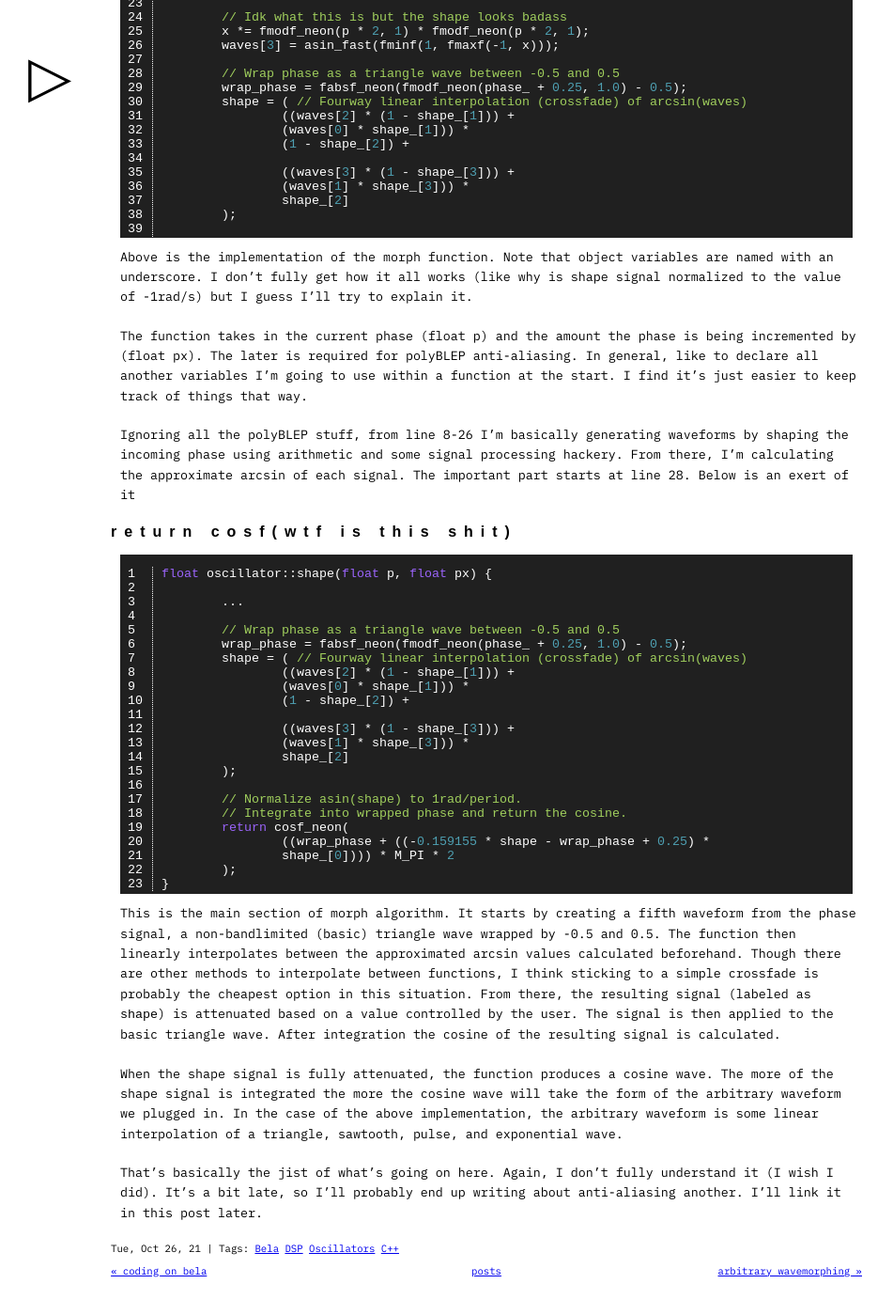
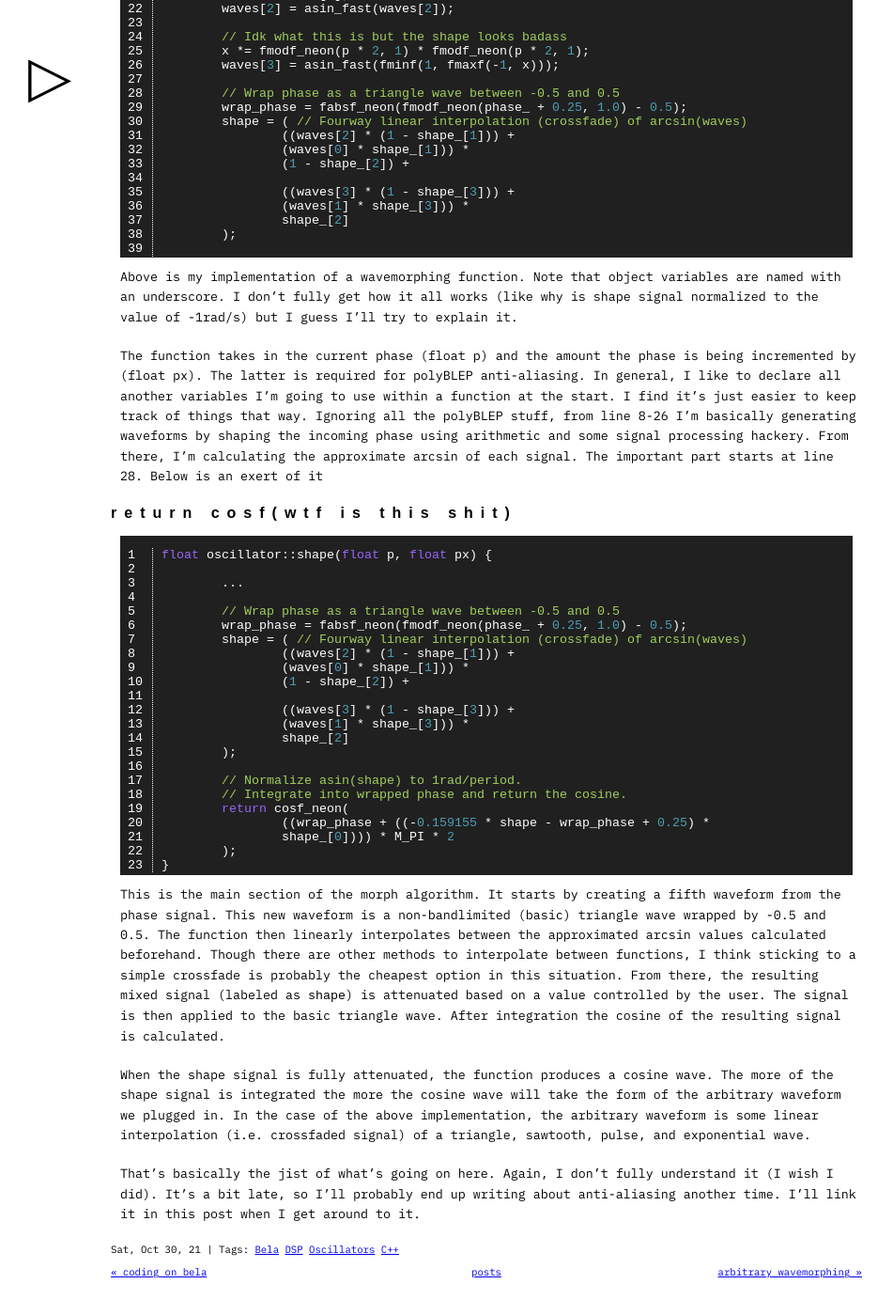
Before and after one commit to cheesoup/GRPH, a Jekyll site: the page built from _posts/2021-10-30-arbitrary-wavemorphing.md, in a window 1280 px wide and 1400 px high, scrolled down 1247 px. Shown: the whole window at 94% size, without its empty margins (0-951 px from the left). Built offline with Jekyll 4.4.1, drawn with Linux system fonts in a browser that asks for light colours; some web fonts are replaced; some of the changed text lies outside the part shown.

Commit message:
Fixing typos

```diff
--- a/_posts/2021-10-30-arbitrary-wavemorphing.md
+++ b/_posts/2021-10-30-arbitrary-wavemorphing.md
@@ -1,14 +1,14 @@
 ---
 layout: post
 tag: [Bela, DSP, Oscillators, C++]
-date: Oct. 26, 2021
+date: Oct. 30, 2021
 ---
 
-Most of my initial foray into C++ has been spent trying to adapt an oscillator algorithm I had implemented in PureData. It's built on a sort of phase distortion initial implemented by Scott "Acriel" Nordlund for PureData. It's based around the trig identity ``f(x) = arcsin(sin(f(x)))``. Here's a [desmos graph](https://www.desmos.com/calculator/b4ejbqju7m) of said algorithm. I've also included a video of the oscillator viewed through an oscilloscope.
+Most of my initial foray into C++ has been spent trying to adapt an oscillator algorithm I had implemented in PureData. It's based on a sort of phase distortion algorithm by Scott "Acriel" Nordlund for PureData. It uses the trig identity ``f(x) = arcsin(sin(f(x)))`` to morph between a sine wave and an arbitrary waveform of the same periodic length. Here's a [desmos graph](https://www.desmos.com/calculator/b4ejbqju7m) of the algorithm. I've also included a video of the oscillator viewed through an oscilloscope below.
 
 <p style="text-align:center;"><iframe src="https://player.vimeo.com/video/640603019?h=7c31835b32" width="640" height="480" frameborder="0" allow="autoplay; fullscreen; picture-in-picture" allowfullscreen></iframe></p>
 
-My implementation also integrates two anti-aliasing algorithms. I'll probably talk about those in another post.
+The code below also implements the [polyBLEP](http://www.martin-finke.de/blog/articles/audio-plugins-018-polyblep-oscillator/) anti-aliasing technique. There are actually two anti-aliasing algorithms in use within the demo video, but I don't really want to focus on anti-aliasing just yet. I'll probably talk about it in another post.
 
 ## oscillator::shape()
 {% highlight c++ linenos %}
@@ -60,11 +60,9 @@
 }
 {% endhighlight %}
 
-Above is the implementation of the morph function. Note that object variables are named with an underscore. I don't fully get how it all works (like why is shape signal normalized to the value of -1rad/s) but I guess I'll try to explain it.
+Above is my implementation of a wavemorphing function. Note that object variables are named with an underscore. I don't fully get how it all works (like why is shape signal normalized to the value of -1rad/s) but I guess I'll try to explain it.
 
-The function takes in the current phase (float p) and the amount the phase is being incremented by (float px). The later is required for polyBLEP anti-aliasing. In general, like to declare all another variables I'm going to use within a function at the start. I find it's just easier to keep track of things that way.
-
-Ignoring all the polyBLEP stuff, from line 8-26 I'm basically generating waveforms by shaping the incoming phase using arithmetic and some signal processing hackery. From there, I'm calculating the approximate arcsin of each signal. The important part starts at line 28. Below is an exert of it
+The function takes in the current phase (float p) and the amount the phase is being incremented by (float px). The latter is required for polyBLEP anti-aliasing. In general, I like to declare all another variables I'm going to use within a function at the start. I find it's just easier to keep track of things that way. Ignoring all the polyBLEP stuff, from line 8-26 I'm basically generating waveforms by shaping the incoming phase using arithmetic and some signal processing hackery. From there, I'm calculating the approximate arcsin of each signal. The important part starts at line 28. Below is an exert of it
 
 ## return cosf(wtf is this shit)
 {% highlight c++ linenos %}
@@ -93,8 +91,8 @@
 }
 {% endhighlight %}
 
-This is the main section of morph algorithm. It starts by creating a fifth waveform from the phase signal, a non-bandlimited (basic) triangle wave wrapped by -0.5 and 0.5. The function then linearly interpolates between the approximated arcsin values calculated beforehand. Though there are other methods to interpolate between functions, I think sticking to a simple crossfade is probably the cheapest option in this situation. From there, the resulting signal (labeled as `shape`) is attenuated based on a value controlled by the user. The signal is then applied to the basic triangle wave. After integration the cosine of the resulting signal is calculated.
+This is the main section of the morph algorithm. It starts by creating a fifth waveform from the phase signal. This new waveform is a non-bandlimited (basic) triangle wave wrapped by -0.5 and 0.5. The function then linearly interpolates between the approximated arcsin values calculated beforehand. Though there are other methods to interpolate between functions, I think sticking to a simple crossfade is probably the cheapest option in this situation. From there, the resulting mixed signal (labeled as `shape`) is attenuated based on a value controlled by the user. The signal is then applied to the basic triangle wave. After integration the cosine of the resulting signal is calculated.
 
-When the shape signal is fully attenuated, the function produces a cosine wave. The more of the shape signal is integrated the more the cosine wave will take the form of the arbitrary waveform we plugged in. In the case of the above implementation, the arbitrary waveform is some linear interpolation of a triangle, sawtooth, pulse, and exponential wave.
+When the shape signal is fully attenuated, the function produces a cosine wave. The more of the shape signal is integrated the more the cosine wave will take the form of the arbitrary waveform we plugged in. In the case of the above implementation, the arbitrary waveform is some linear interpolation (i.e. crossfaded signal) of a triangle, sawtooth, pulse, and exponential wave.
 
-That's basically the jist of what's going on here. Again, I don't fully understand it (I wish I did). It's a bit late, so I'll probably end up writing about anti-aliasing another. I'll link it in this post later.
+That's basically the jist of what's going on here. Again, I don't fully understand it (I wish I did). It's a bit late, so I'll probably end up writing about anti-aliasing another time. I'll link it in this post when I get around to it.
```
Also changed, not shown: 6 other files.
